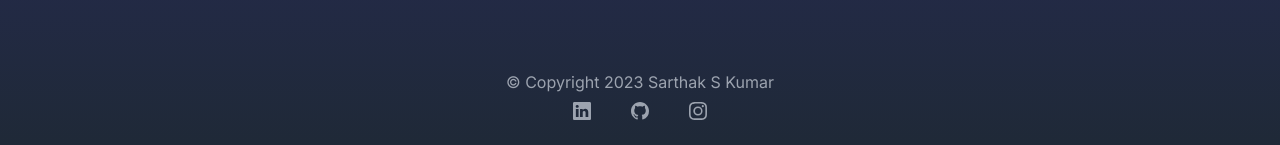
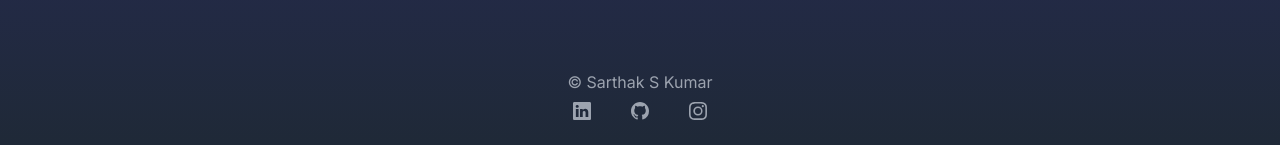
Before and after one commit to SarthakSKumar/QuickSend, a Next.js app: page / in a window 1280 px wide. Shown: the part 652-797 px from the top of the page. Built offline with nearby package versions, Linux system fonts and the light colour scheme.

Commit message:
add: animated background

```diff
--- a/src/app/page.js
+++ b/src/app/page.js
@@ -75,7 +75,7 @@ export default function Home() {
             </div>
             <div className=' absolute bottom-0 w-full flex flex-col items-center p-5 justify-center text-gray-400 '>
                 <p className=''>
-                    &copy; Copyright 2023{' '}
+                    &copy;{' '}
                     <a
                         href='https://github.com/SarthakSKumar/QuickSend'
                         target='_blank'
```
